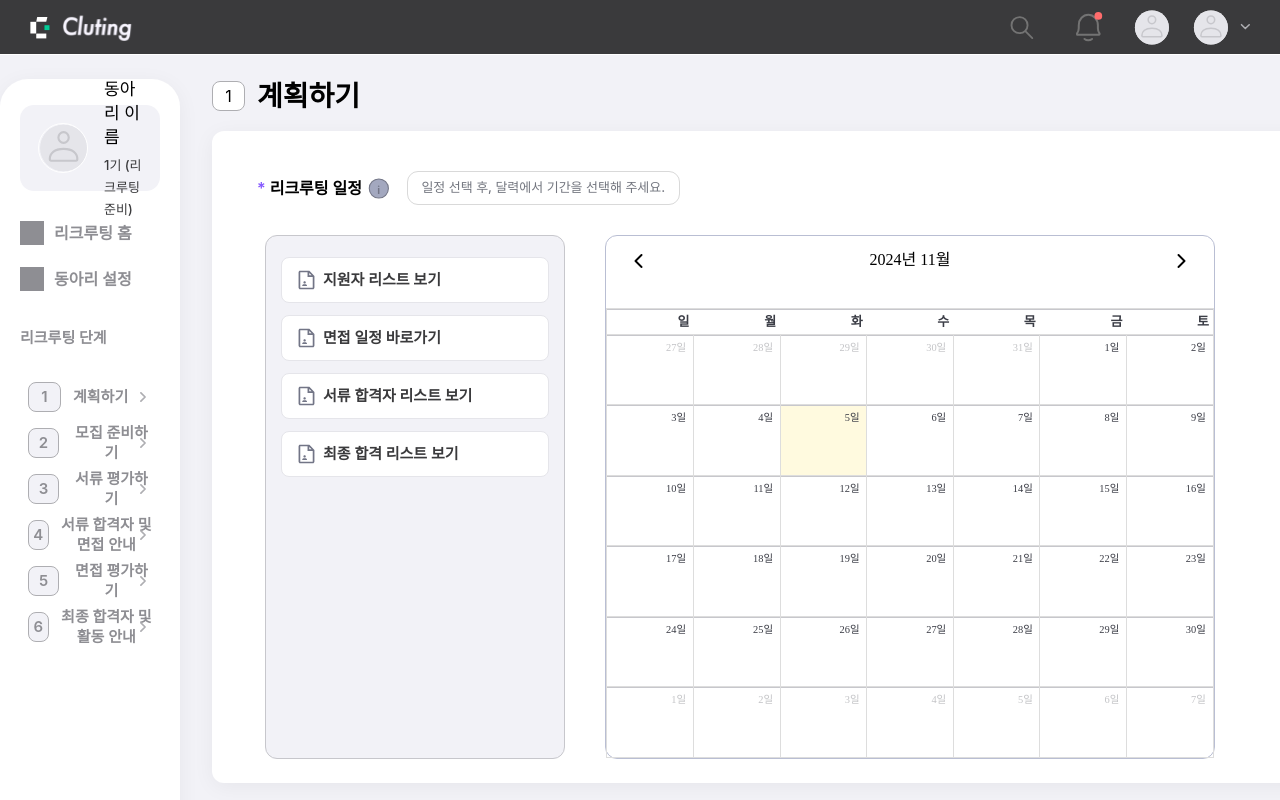
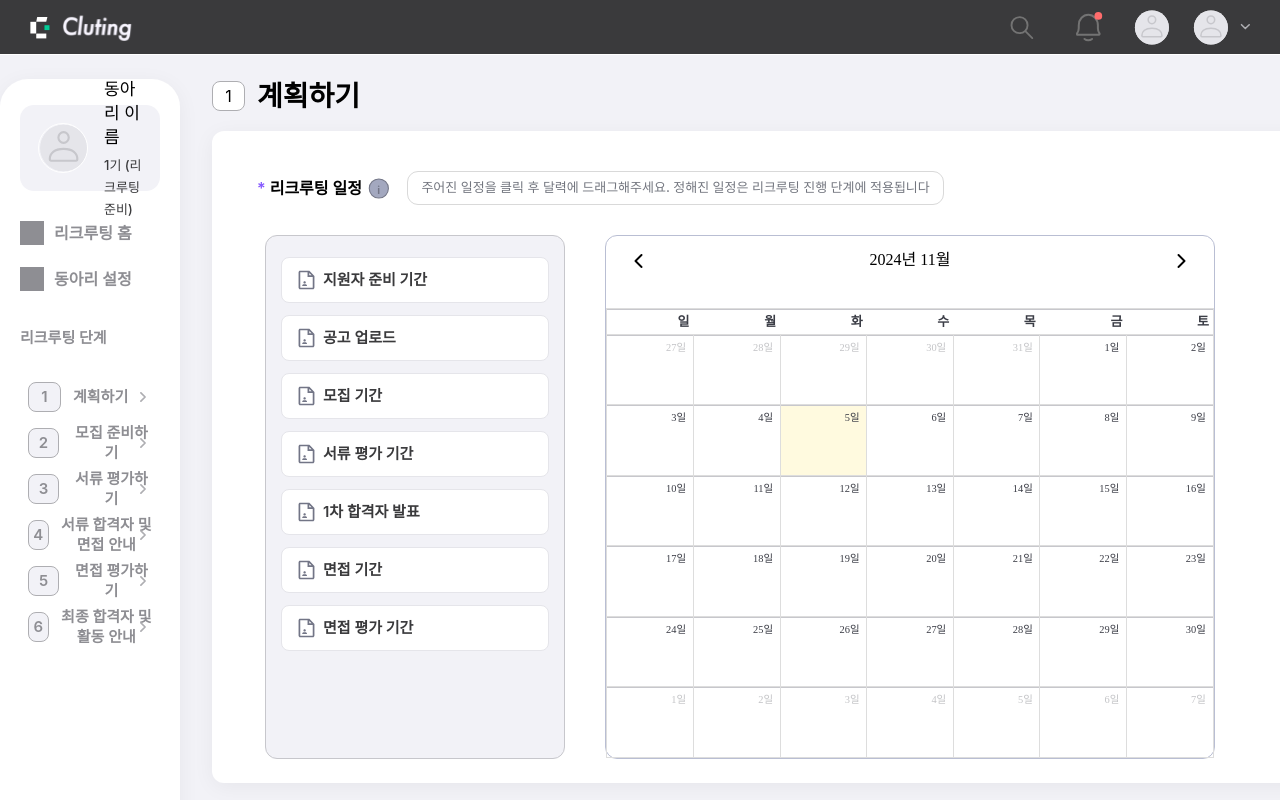
Before and after one commit to Cluting/cluting-frontend, a React (Create React App) app: page /recruting/01_plan in a window 1280 px wide. Shown: the top 800 px of the page. Built offline with nearby package versions, Linux system fonts and the light colour scheme; a web font is replaced by a local one.

Commit message:
🔧 fix: 캘린더 아이템 상수 분리 및 수정

```diff
--- a/src/components/recruting/home/_calender/RecruitingCalenderPicker.tsx
+++ b/src/components/recruting/home/_calender/RecruitingCalenderPicker.tsx
@@ -4,6 +4,7 @@ import interactionPlugin from "@fullcalendar/interaction";
 import FullCalendar from "@fullcalendar/react";
 import { useState } from "react";
 import { DateSelectArg, EventClickArg } from "@fullcalendar/core";
+import { CALENDAR_ITEMS } from "../../../../constants/recruting";
 
 interface CalendarEvent {
   id: string;
@@ -12,13 +13,6 @@ interface CalendarEvent {
   end: string;
   allDay: boolean;
 }
-
-const buttonItems = [
-  "지원자 리스트 보기",
-  "면접 일정 바로가기",
-  "서류 합격자 리스트 보기",
-  "최종 합격 리스트 보기"
-];
 
 export default function RecrutingCalenderPicker() {
   const [events, setEvents] = useState<CalendarEvent[]>([]);
@@ -81,7 +75,7 @@ export default function RecrutingCalenderPicker() {
     <div className="mt-[30px] mx-10 bg-white-100">
       <div className="flex gap-10 text-left">
         <section className="w-[300px] text-caption3 bg-gray-100 p-[15px] border border-gray-400 flex flex-col rounded-[12px]">
-          {buttonItems.map((item) => (
+          {CALENDAR_ITEMS.map((item) => (
             <button
               key={item}
               className={`${
--- a/src/constants/recruting.ts
+++ b/src/constants/recruting.ts
@@ -19,3 +19,13 @@ export const BUTTON_TEXT = {
   EDIT: "수정하기",
   COMPLETE: "완료하기"
 } as const;
+
+export const CALENDAR_ITEMS = [
+  "지원자 준비 기간",
+  "공고 업로드",
+  "모집 기간",
+  "서류 평가 기간",
+  "1차 합격자 발표",
+  "면접 기간",
+  "면접 평가 기간"
+];
--- a/src/pages/Recruting/step1/RecrutingPlan.tsx
+++ b/src/pages/Recruting/step1/RecrutingPlan.tsx
@@ -27,7 +27,8 @@ export default function RecrutingPlan() {
               className="w-[21px] h-[21px] mx-[6px] "
             />
             <div className="ml-3 tooltip">
-              일정 선택 후, 달력에서 기간을 선택해 주세요.
+              주어진 일정을 클릭 후 달력에 드래그해주세요. 정해진 일정은
+              리크루팅 진행 단계에 적용됩니다
             </div>
           </div>
           <RecrutingCalenderPicker />
```
